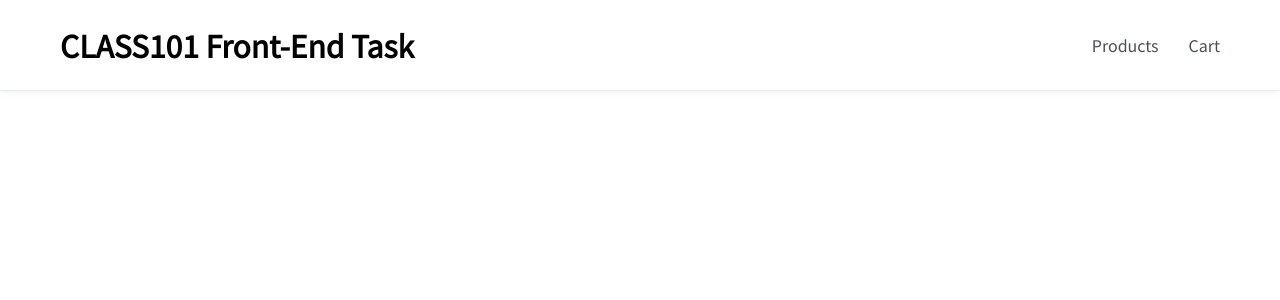
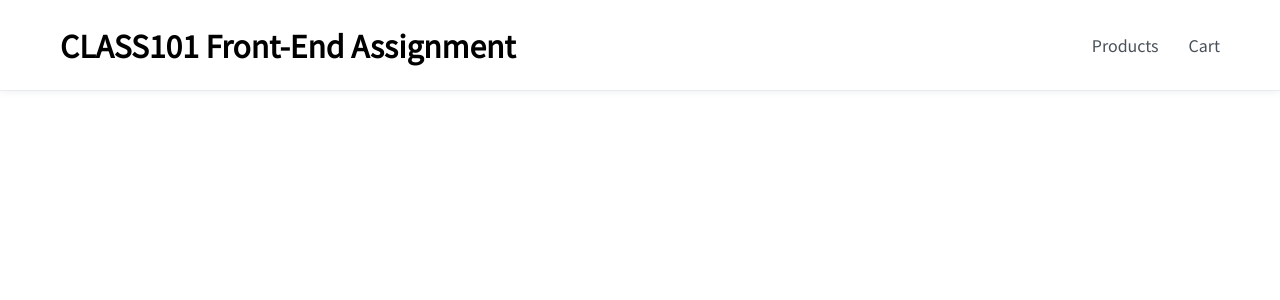
Before and after one commit to nbsp1221/class101-front-end-assignment, a React app: page / in a window 1280 px wide. Shown: the top 300 px of the page. Built offline with nearby package versions, Linux system fonts and the light colour scheme.

Commit message:
🔨 Rename the project name

```diff
--- a/public/index.html
+++ b/public/index.html
@@ -3,7 +3,7 @@
   <head>
     <meta charset="utf-8">
     <meta name="viewport" content="width=device-width, initial-scale=1.0">
-    <title>CLASS101 Front-End Task</title>
+    <title>CLASS101 Front-End Assignment</title>
   </head>
   <body>
     <noscript>You need to enable JavaScript to run this app.</noscript>
--- a/src/components/layouts/Header/Header.tsx
+++ b/src/components/layouts/Header/Header.tsx
@@ -8,7 +8,7 @@ const Header: React.FunctionComponent = () => {
     <header className="header">
       <Container>
         <div className="header-area">
-          <h1>CLASS101 Front-End Task</h1>
+          <h1>CLASS101 Front-End Assignment</h1>
           <ul className="link-area">
             <li>
               <Link to="/products">Products</Link>
```
Also changed, not shown: package.json (+4 -4 lines), 1 other file (tests, documents, lock files or other folders).
